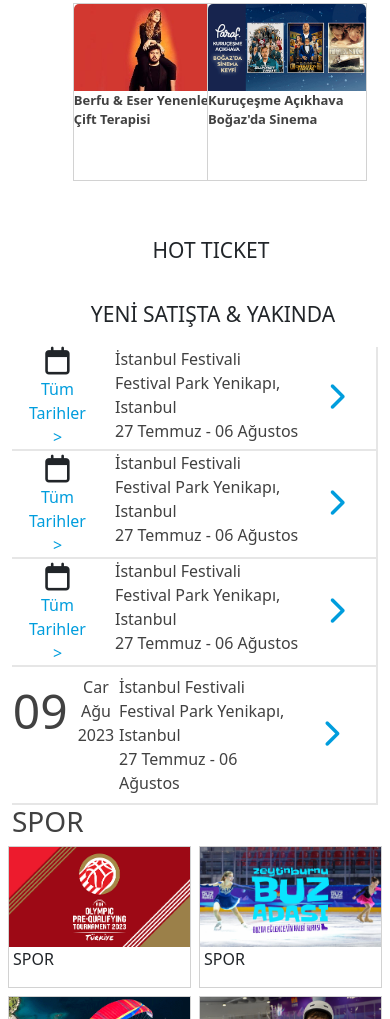
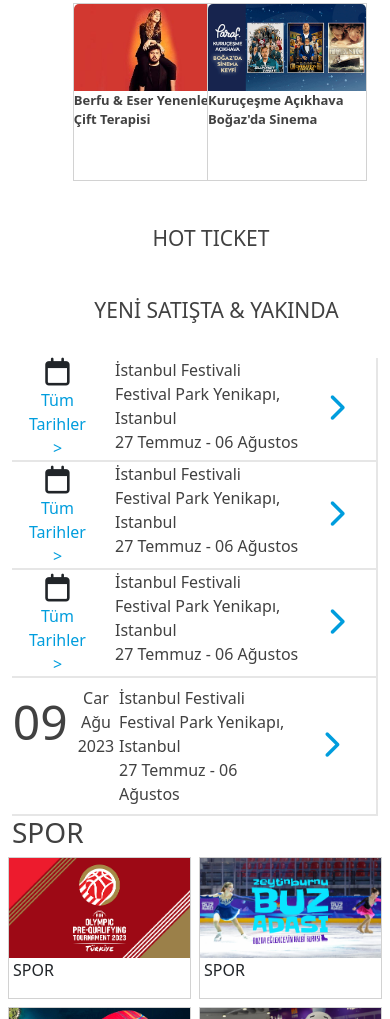
Before and after one commit to Akdrkzl/biletixToNeos, a plain HTML site: page index.html in a window 390 px wide. Shown: the part 2322-3341 px from the top of the page. Drawn offline with nearby package versions, Linux system fonts and the light colour scheme.

Commit message:
Update style.css
style güncelleme

```diff
--- a/style.css
+++ b/style.css
@@ -659,17 +659,19 @@ p {
 
 
 /* HOTTICKETS-YENİ&YAKINDAGELECEKLER BAŞLANGIÇ */
+
 .hot ul li{
 text-decoration: none;
 float: left;
 list-style-type: none;
-margin: 12px;
-/* height: 51px; */
+margin:  5px;
+height: 51px;
 font-size: 24px;
+padding: 0px;
 }
 
 
-.hot ul li a{
+.hot ul li span{
 text-align: center !important;
 text-decoration: none;
 color:#414141;
@@ -749,6 +751,14 @@ border-right: 2px solid  #e6e6e6;
   display: none;
 }
 
+#ticket1 ul li{
+  margin: 0;
+  justify-content: center !important;
+}
+#ticket1 ul li span{
+  text-align: center;
+  /* margin: 24px !important; */
+}
 
 @media screen and (max-width : 768px) {
   .satis{
@@ -765,7 +775,22 @@ border-right: 2px solid  #e6e6e6;
 
   }
 
+
 }
+@media screen and (max-width : 992px) {
+
+  #ticket1 ul li span{
+    text-align: center !important;
+    text-decoration: none;
+    color:#414141;
+    font-size: 28px;
+    margin-top: 12px;
+    }
+
+}
+
+
+
 /* <!-- HOTTICKETS-YENİ&YAKINDAGELECEKLER SON --> */
 
 
```
